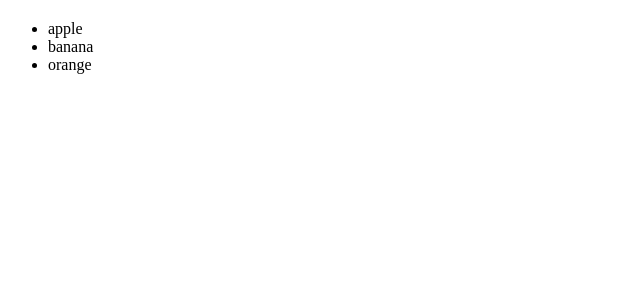
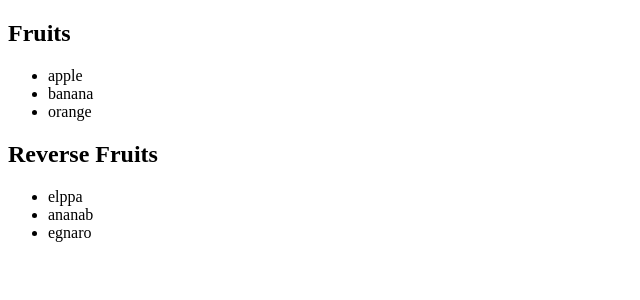
Before and after one commit to huitopia/study-vue-1, a Vue app: page / in a window 1280 px wide. Shown: the top 300 px of the page, without its empty margins (0-640 px from the left). Built offline with nearby package versions, Linux system fonts and the light colour scheme.

Commit message:
computed(연산프로퍼티) : 템플릿에서 사용할만한 복잡한 로직 사용

```diff
--- a/src/components/HelloWorld.vue
+++ b/src/components/HelloWorld.vue
@@ -1,9 +1,17 @@
 <template>
+  <section v-if="hasFruit">
+    <h1>Fruits</h1>
+    <ul>
+      <li v-for="fruit in fruits"
+          :key="fruit">{{ fruit }}
+      </li>
+    </ul>
+  </section>
   <section>
-    <h1></h1>
+    <h1>Reverse Fruits</h1>
     <ul>
-      <li v-for="world in helloWorld"
-          :key="world">{{ world }}
+      <li v-for="fruit in reverseFruits"
+          :key="fruit">{{ fruit }}
       </li>
     </ul>
   </section>
@@ -13,7 +21,17 @@
 export default {
   data() {
     return {
-      helloWorld: ["apple", "banana", "orange"]
+      fruits: ["apple", "banana", "orange"]
+    }
+  },
+  computed: {
+    hasFruit() {
+      return this.fruits.length > 2
+    },
+    reverseFruits() {
+      return this.fruits.map(fruit => {
+        return fruit.split('').reverse().join('')
+      })
     }
   }
 }
```
